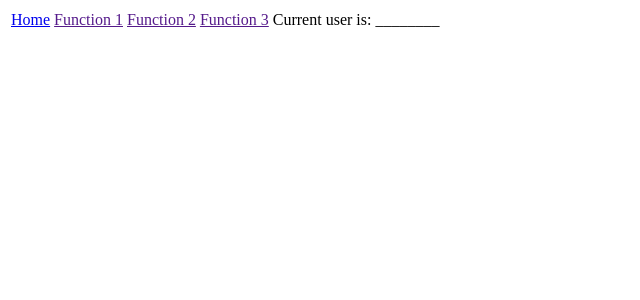
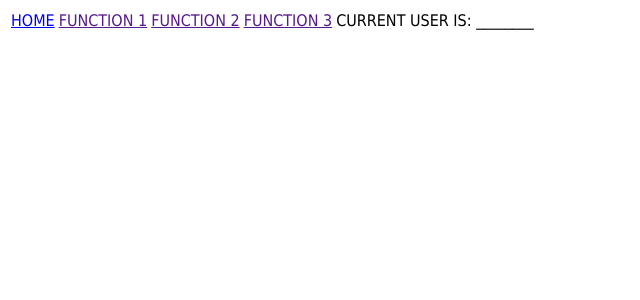
Before and after one commit to WSU-CptS-322-Fall-2023/termproject-teamgit, a Python web app: template app/View/templates/base.html in a window 1280 px wide. Shown: the top 300 px of the page, without its empty margins (0-640 px from the left). Run offline with Jinja, Linux system fonts and the light colour scheme; the template is opened without the code that fills it, so the values that code supplies are empty.

Commit message:
Edit Made sure that hyper link to main.css was on base.html

```diff
--- a/app/View/static/css/main.css
+++ b/app/View/static/css/main.css
@@ -0,0 +1,7 @@
+.nav-container{
+    background:white;
+    font-family: Tahoma;
+    font-size: 12px;
+    height: 32px;
+    text-transform: uppercase;
+}
--- a/app/View/templates/base.html
+++ b/app/View/templates/base.html
@@ -1,5 +1,6 @@
 <html>
     <head>
+        <link rel="stylesheet" href="{{ url_for('static', filename='css/main.css') }}">
     </head>
 
     <body>
```
